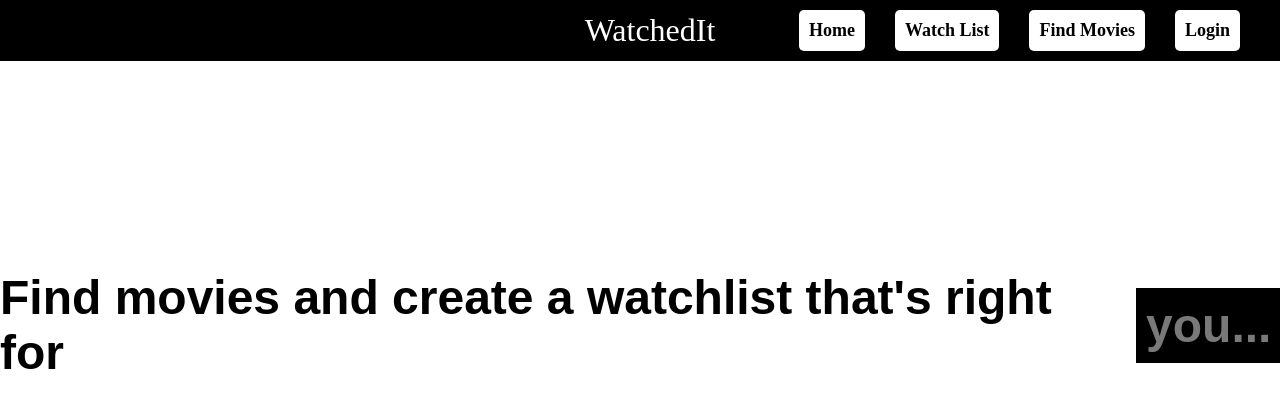
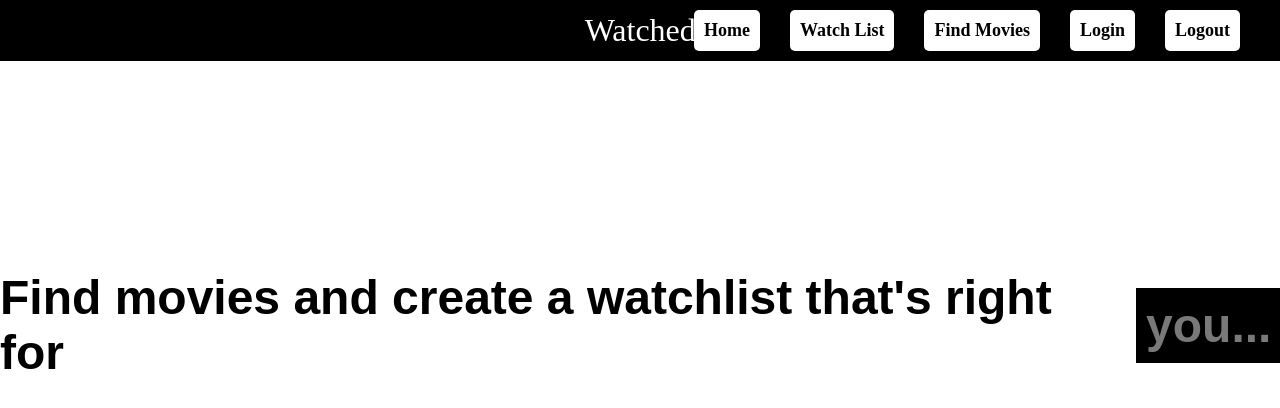
Before and after one commit to RubP04/WatchedIT, a React (Vite) app in the folder watchedit/: page / in a window 1280 px wide. Shown: the top 408 px of the page. Built offline with nearby package versions, Linux system fonts and the light colour scheme; no server answers.

Commit message:
Fix logout functionality to properly reset the session cookie and clear the previous movie lists, also fixed the retrieve data frontend component that was not retrieving the completed list

```diff
--- a/watchedit/src/App.jsx
+++ b/watchedit/src/App.jsx
@@ -13,6 +13,7 @@ function App() {
   const [completed, setCompleted] = useState([])
   const [validated, setValidated] = useState(false)
   const baseURL = "http://127.0.0.1:5000"
+  const navBarProps = {setScreen, setOptions, validated, setValidated, baseURL}
   const loginProps = {setScreen, baseURL, validated, setValidated}
   const findMovieProps = {movies, setMovies, completed, options, setOptions, setScreen, baseURL}
   const watchlistProps = {movies, setMovies, completed, setCompleted, setScreen, baseURL}
@@ -22,7 +23,7 @@ function App() {
     .then(response => response.json())
     .then(data => {
       setMovies(data.movies)
-      console.log(movies)
+      setCompleted(data.completed)
     })
   }, [validated])
 
@@ -40,12 +41,14 @@ function App() {
         })
       })
     }
-    sendData()
+    if(validated){
+      sendData()
+    }
   }, [movies, completed])
 
   return (
     <>
-      <NavBar setScreen={setScreen}/>
+      <NavBar {...navBarProps}/>
       {screen == "home" ? <Home/>:screen=="login" ? <Login {...loginProps}/>:screen=="findmovies" ? <FindMovies {...findMovieProps}/>:<Watchlist {...watchlistProps}/>}
     </>
   )
--- a/watchedit/src/Components/Login.jsx
+++ b/watchedit/src/Components/Login.jsx
@@ -57,6 +57,7 @@ const Login = ({setScreen, baseURL, validated, setValidated}) => {
 
         if (data.validated){
             setScreen("findmovies")
+            setValidated(!validated)
         }
         else{
             setError(data.message)
--- a/watchedit/src/Components/NavBar.jsx
+++ b/watchedit/src/Components/NavBar.jsx
@@ -1,8 +1,19 @@
 
-const NavBar = ({setScreen}) => {
+const NavBar = ({setScreen, setOptions, validated, setValidated, baseURL}) => {
 
   const handleClick = (navScreen) => {
     setScreen(navScreen)
+  }
+
+  const handleLogout = async() => {
+    try{
+      await fetch(`${baseURL}/logout`, {credentials: "include"})
+      setValidated(!validated)
+      setOptions([])
+      setScreen("home")
+    } catch (error) {
+      console.log(error)
+    }
   }
 
   return (
@@ -15,6 +26,7 @@ const NavBar = ({setScreen}) => {
           <button className="nav-btn" onClick={() => handleClick("watchlist")}>Watch List</button>
           <button className="nav-btn" onClick={() => handleClick("findmovies")}>Find Movies</button>
           <button className="nav-btn" onClick={() => handleClick("login")}>Login</button>
+          <button className="nav-btn" onClick={() => handleLogout()}>Logout</button>
         </div>
     </div>
   )
```
Also changed, not shown: 1 other file (tests, documents, lock files or other folders).
